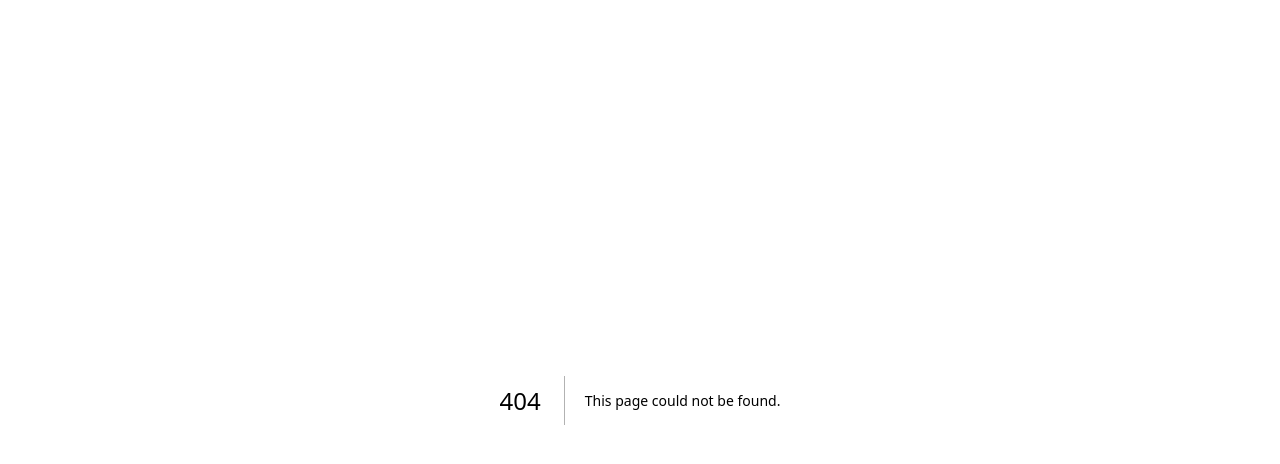
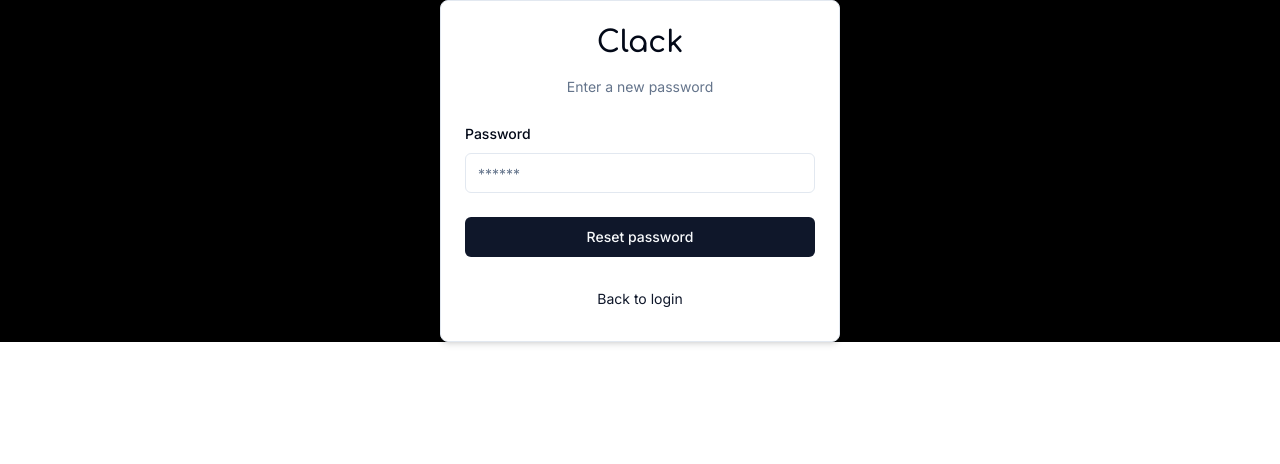
Before and after one commit to phukon/clack, a Next.js app: page /auth/new-password in a window 1280 px wide. Before the commit this address had no page. Shown: the top 464 px of the page. Built offline with nearby package versions, Linux system fonts and the light colour scheme.

Commit message:
feat(password-reset): build reset form

```diff
--- /dev/null
+++ b/src/actions/new-password.ts
@@ -0,0 +1,57 @@
+"use server";
+
+import * as z from "zod";
+import bcrypt from "bcryptjs";
+
+import { NewPasswordSchema } from "@/schemas";
+import { getPasswordResetTokenByToken } from "@/data/password-reset-token";
+import { getUserByEmail } from "@/data/user";
+import { db } from "@/lib/db";
+
+export const newPassword = async (
+  values: z.infer<typeof NewPasswordSchema> ,
+  token?: string | null,
+) => {
+  if (!token) {
+    return { error: "Missing token!" };
+  }
+
+  const validatedFields = NewPasswordSchema.safeParse(values);
+
+  if (!validatedFields.success) {
+    return { error: "Invalid fields!" };
+  }
+
+  const { password } = validatedFields.data;
+
+  const existingToken = await getPasswordResetTokenByToken(token);
+
+  if (!existingToken) {
+    return { error: "Invalid token!" };
+  }
+
+  const hasExpired = new Date(existingToken.expires) < new Date();
+
+  if (hasExpired) {
+    return { error: "Token has expired!" };
+  }
+
+  const existingUser = await getUserByEmail(existingToken.email);
+
+  if (!existingUser) {
+    return { error: "Email does not exist!" }
+  }
+
+  const hashedPassword = await bcrypt.hash(password, 10);
+
+  await db.user.update({
+    where: { id: existingUser.id },
+    data: { password: hashedPassword },
+  });
+
+  await db.passwordResetToken.delete({
+    where: { id: existingToken.id }
+  });
+
+  return { success: "Password updated!" };
+};
--- /dev/null
+++ b/src/app/auth/new-password/page.tsx
@@ -0,0 +1,9 @@
+import { NewPasswordForm } from "@/components/auth/new-password-form";
+
+const NewPasswordPage = () => {
+  return (
+    <NewPasswordForm />
+   );
+}
+
+export default NewPasswordPage;
--- /dev/null
+++ b/src/components/auth/new-password-form.tsx
@@ -0,0 +1,97 @@
+"use client";
+
+import * as z from "zod";
+import { useForm } from "react-hook-form";
+import { useState, useTransition } from "react";
+import { useSearchParams } from "next/navigation";
+import { zodResolver } from "@hookform/resolvers/zod";
+
+import { NewPasswordSchema } from "@/schemas";
+import { Input } from "@/components/ui/input";
+import {
+  Form,
+  FormControl,
+  FormField,
+  FormItem,
+  FormLabel,
+  FormMessage,
+} from "@/components/ui/form";
+import CardWrapper from "./CardWrapper";
+import { Button } from "@/components/ui/button";
+import FormError from "../form-error";
+import FormSuccess from "../form-success";
+import { newPassword } from "@/actions/new-password";
+
+export const NewPasswordForm = () => {
+  const searchParams = useSearchParams();
+  const token = searchParams.get("token");
+
+  const [error, setError] = useState<string | undefined>("");
+  const [success, setSuccess] = useState<string | undefined>("");
+  const [isPending, startTransition] = useTransition();
+
+  const form = useForm<z.infer<typeof NewPasswordSchema>>({
+    resolver: zodResolver(NewPasswordSchema),
+    defaultValues: {
+      password: "",
+    },
+  });
+
+  const onSubmit = (values: z.infer<typeof NewPasswordSchema>) => {
+    setError("");
+    setSuccess("");
+
+    startTransition(() => {
+      newPassword(values, token)
+        .then((data) => {
+          setError(data?.error);
+          setSuccess(data?.success);
+        });
+    });
+  };
+
+  return (
+    <CardWrapper
+      headerLabel="Enter a new password"
+      backButtonLabel="Back to login"
+      backButtonHref="/auth/login"
+    >
+      <Form {...form}>
+        <form
+          onSubmit={form.handleSubmit(onSubmit)}
+          className="space-y-6"
+        >
+          <div className="space-y-4">
+            <FormField
+              control={form.control}
+              name="password"
+              render={({ field }) => (
+                <FormItem>
+                  <FormLabel>Password</FormLabel>
+                  <FormControl>
+                    <Input
+                      {...field}
+                      disabled={isPending}
+                      placeholder="******"
+                      type="password"
+                    />
+                  </FormControl>
+                  <FormMessage />
+                </FormItem>
+              )}
+            />
+          </div>
+          <FormError message={error} />
+          <FormSuccess message={success} />
+          <Button
+            disabled={isPending}
+            type="submit"
+            className="w-full"
+          >
+            Reset password
+          </Button>
+        </form>
+      </Form>
+    </CardWrapper>
+  );
+};
--- a/src/routes.ts
+++ b/src/routes.ts
@@ -9,7 +9,7 @@ export const publicRoutes = ['/', '/auth/new-verification'];
  * Redirects logged in users to settings.
  * @type {string[]}
  */
-export const authRoutes = ['/auth/login', '/auth/register', '/auth/error', '/auth/reset'];
+export const authRoutes = ['/auth/login', '/auth/register', '/auth/error', '/auth/reset', '/auth/new-password'];
 
 /**
  * The prefix for API authentication routes.
--- a/src/schemas/index.ts
+++ b/src/schemas/index.ts
@@ -26,3 +26,9 @@ export const ResetSchema = z.object({
     message: "Email is required",
   }),
 });
+
+export const NewPasswordSchema = z.object({
+  password: z.string().min(6, {
+    message: "Minimum of 6 characters required",
+  }),
+});
```
